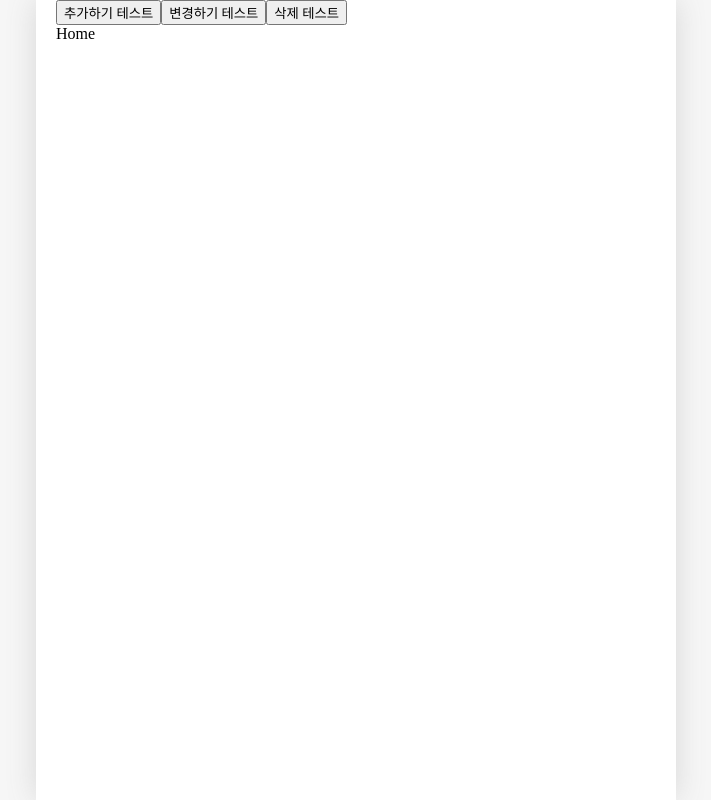
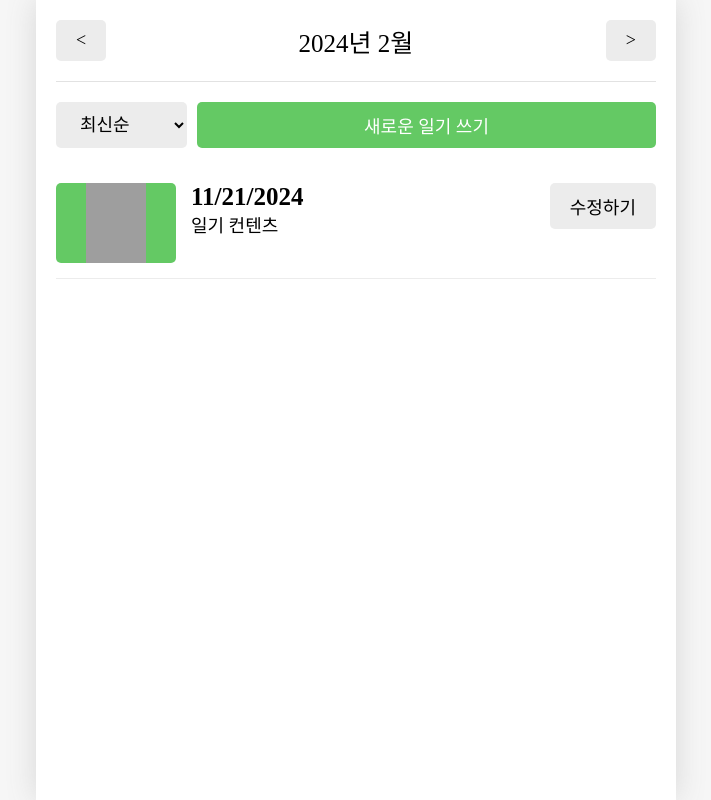
Before and after one commit to yujsoo/onebite-react, a React (Vite) app in the folder section12/: page / in a window 1280 px wide. Shown: the whole page, without its empty margins (284-995 px from the left). Built offline with nearby package versions, Linux system fonts and the light colour scheme; grey boxes are pictures that could not be loaded; a web font is replaced by a local one.

Commit message:
241123 수업내용 - Home 페이지 구현하기 1. UI

```diff
--- a/section12/src/App.jsx
+++ b/section12/src/App.jsx
@@ -80,9 +80,6 @@ function App() {
 
   return (
     <>
-      <button onClick={ () => {onCreate(new Date().getTime(),1,"dd")}}>추가하기 테스트</button>
-      <button onClick={ () => {onUpdate(1,new Date().getTime(),3,"수정된 일기입니다.")}}>변경하기 테스트</button>
-      <button onClick={ () => {onDelete(1)} }>삭제 테스트</button>
       <DiaryStateContext.Provider value={data}>
         <DiaryDispatchContext.Provider value={{
           onCreate,
--- /dev/null
+++ b/section12/src/components/DiaryItem.css
@@ -0,0 +1,35 @@
+.diary-item {
+    display:flex;
+    gap:15px;
+    justify-content:space-between;
+    padding:15px 0px;
+    border-bottom:1px solid rgb(236,236,236);
+}
+.diary-item .img-section {
+    min-width:120px;
+    height:80px;
+    display:flex;
+    justify-content:center;
+    border-radius:5px;
+}
+.diary-item .img-section img {width:50%;}
+.diary-item .img-section-1 {background-color: rgb(100, 201, 100);}
+.diary-item .img-section-2 {background-color: rgb(157, 215, 114);}
+.diary-item .img-section-3 {background-color: rgb(253, 206, 23);}
+.diary-item .img-section-4 {background-color: rgb(253, 132, 70);}
+.diary-item .img-section-5 {background-color: rgb(253, 86, 95);}
+
+.diary-item .info-section {
+    flex:1;
+    cursor:pointer;
+}
+.diary-item .info-section .create-date {
+    font-weight:bold;
+    font-size:25px;
+}
+.diary-item .info-section .content {
+    font-size:18px;
+}
+.diary-item .button-section {
+    min-width:70px;
+}
--- /dev/null
+++ b/section12/src/components/DiaryItem.jsx
@@ -0,0 +1,29 @@
+import React from 'react'
+import { getEmotionImage } from "../util/get-emotion-image";
+import Button from './Button';
+import './DiaryItem.css'
+
+const DiaryItem = () => {
+    const emotionId = 1;
+
+  return (
+    <div className='diary-item'>
+        <div className={`img-section img-section-${emotionId}`}>
+            <img src={getEmotionImage(emotionId)}/>
+        </div>
+        <div className='info-section'>
+            <div className='create-date'>
+                {new Date().toLocaleDateString()}
+            </div>
+            <div className='content'>
+                일기 컨텐츠
+            </div>
+        </div>
+        <div className='button-section'>
+            <Button text={"수정하기"}/>
+        </div>
+    </div>
+  )
+}
+
+export default DiaryItem
--- /dev/null
+++ b/section12/src/components/DiaryList.css
@@ -0,0 +1,16 @@
+.diary-list .menu-bar {
+    display:flex;
+    margin:20px 0;
+    gap:10px;
+}
+.diary-list .menu-bar select {
+    background:rgb(236,236,236);
+    border:none;
+    border-radius:5px;
+    padding:10px 20px;
+    font-size:18px;
+    cursor:pointer;
+}
+.diary-list .menu-bar button {
+    flex:1;
+}
--- /dev/null
+++ b/section12/src/components/DiaryList.jsx
@@ -0,0 +1,23 @@
+import React from 'react'
+import Button from './Button'
+import DiaryItem from './DiaryItem'
+import './DiaryList.css'
+
+const DiaryList = () => {
+  return (
+    <div className='diary-list'>
+        <div className='menu-bar'>
+            <select>
+                <option value={"latest"}>최신순</option>
+                <option value={"oldest"}>오래된 순</option>
+            </select>
+            <Button text={"새로운 일기 쓰기"} type={"POSITIVE"}/>
+        </div>
+        <div className='list-wrapper'>
+            <DiaryItem/>
+        </div>
+    </div>
+  )
+}
+
+export default DiaryList
--- a/section12/src/pages/Home.jsx
+++ b/section12/src/pages/Home.jsx
@@ -1,9 +1,13 @@
 import React from 'react'
+import Header from '../components/Header'
+import Button from '../components/Button'
+import DiaryList from '../components/DiaryList'
 
 const Home = () => {
   return (
     <div>
-      Home
+      <Header title={"2024년 2월"} leftChild={<Button text={"<"}/>} rightChild={<Button text={">"}/>}/>
+      <DiaryList/>
     </div>
   )
 }
```
